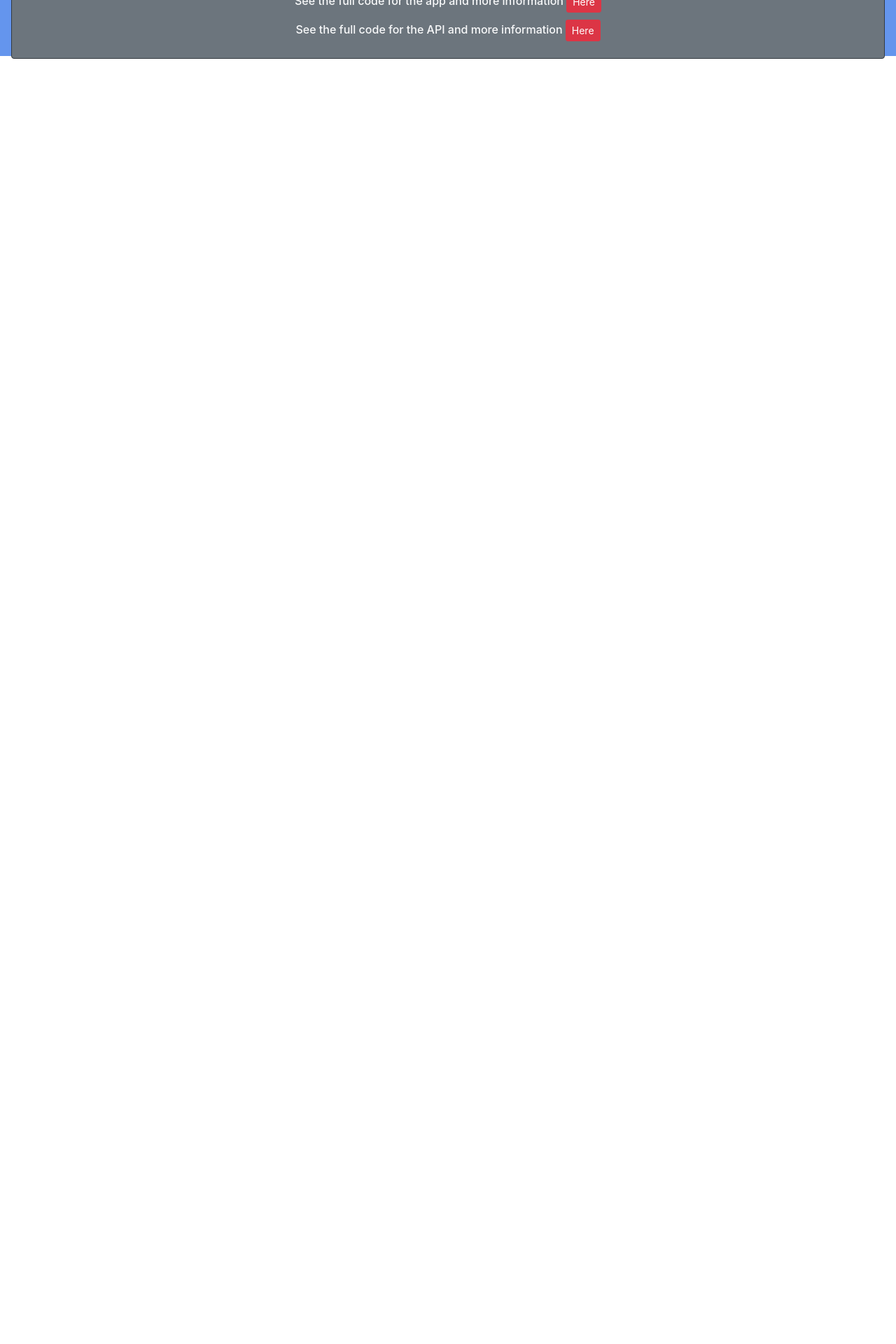
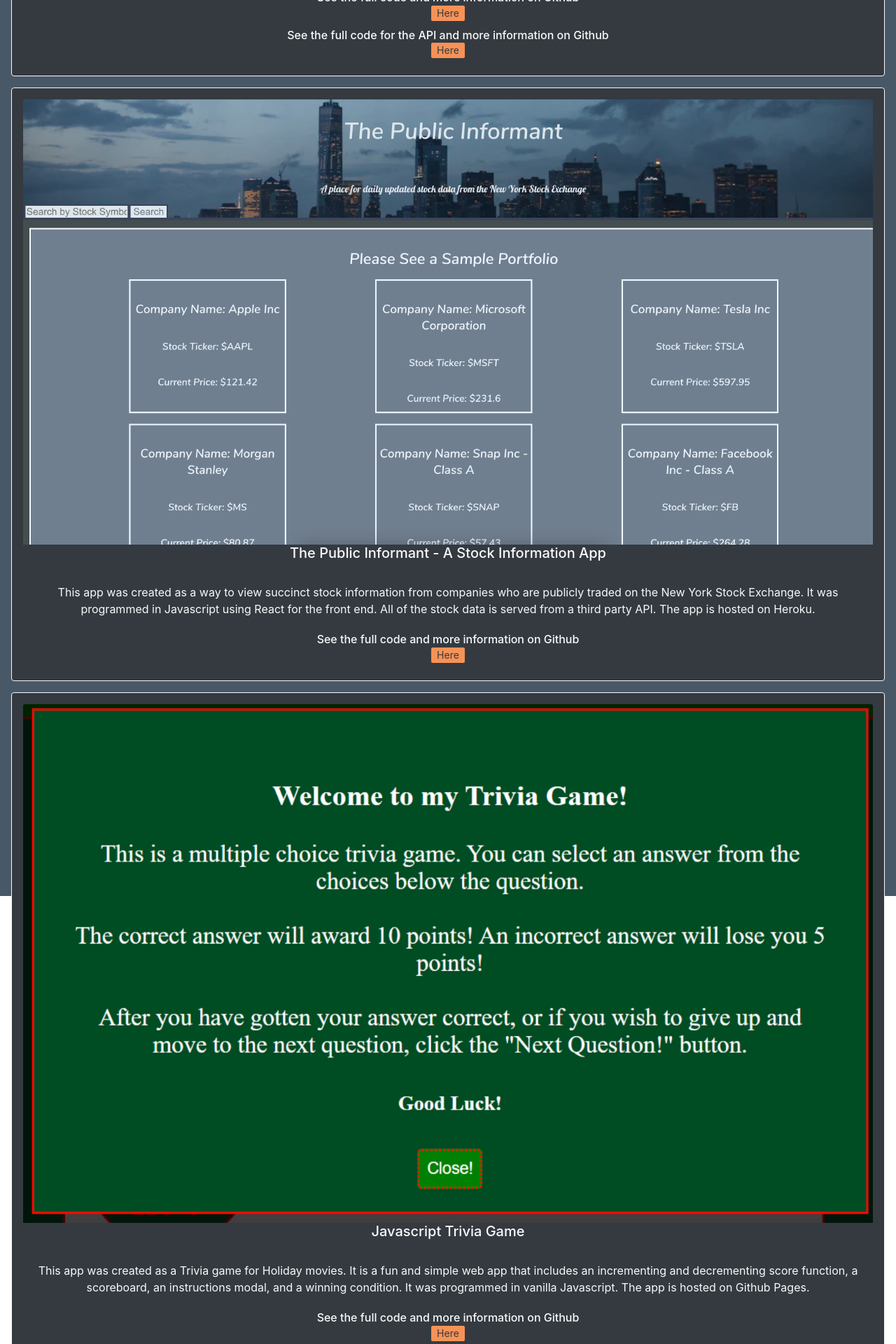
Before and after one commit to KWard94/Keenan-Ward-Portfolio, a React (Create React App) app: page /projects in a window 1280 px wide. Shown: the part 880-2800 px from the top of the page at 70% size. Before the commit the page ends 964 px from the top, so only its background shows below. Built offline with nearby package versions, Linux system fonts and the light colour scheme; the HTML template or start-up script is replaced by a standard one.

Commit message:
css variables, changed basic css, content edit

```diff
--- a/src/App.css
+++ b/src/App.css
@@ -1,13 +1,21 @@
+:root {
+  --main-bg: #0d315a;
+  --back-bg: #6096ba;
+  --text: #e7ecef;
+  --neutral: #495867;
+  --accent: #f79256;
+}
+
 .App {
   text-align: center;
 }
 
 /* ****** Below this comment is the landing page css****** */
 .landing {
-  background-color: rgb(51, 62, 73);
+  background-color: var(--neutral);
   display: flex;
   flex-direction: column;
-  height: 47rem;
+  height: 51rem;
   padding-bottom: 4rem;
   font-size: 18px;
 }
@@ -25,9 +33,11 @@
   flex-direction: column;
   justify-content: center;
   align-items: center;
-  background-color: rgba(226, 226, 226, 0.5);
+  height: 60rem;
+  background-color: var(--main-bg);
   margin: 1rem;
   margin-top: 3rem;
+  color: var(--text);
 }
 
 #intro-link {
@@ -35,7 +45,7 @@
   padding: 1rem;
   font-weight: 700;
   font-size: 30px;
-  color: aliceblue;
+  color: var(--accent);
 }
 
 #name {
@@ -45,7 +55,8 @@
 
 /* ****** Below this comment in the header and nav css ****** */
 .header {
-  background-color: cadetblue;
+  background-color: var(--main-bg);
+  color: var(--text);
   width: 100%;
   height: 15rem;
   display: flex;
@@ -57,7 +68,7 @@
 }
 
 .navigation {
-  background-color: chartreuse;
+  /* background-color: var(--neutral); */
   display: flex;
   justify-content: space-evenly;
   align-self: flex-end;
@@ -67,9 +78,9 @@
 }
 
 #link {
-  /* color: red; */
   text-decoration: none;
   padding: 0.5rem;
+  color: var(--accent);
 }
 
 /* ****** Above this comment in the header and nav css ****** */
@@ -77,7 +88,8 @@
 /* ****** Below this comment in the homepage css ****** */
 
 .homepage {
-  background-color: tan;
+  background-color: var(--neutral);
+  color: var(--text);
   height: 52.5rem;
   display: flex;
   flex-direction: column;
@@ -101,8 +113,9 @@
 /* ****** Below this comment in the about css ****** */
 
 .about {
-  background-color: burlywood;
-  height: 58rem;
+  background-color: var(--neutral);
+  color: var(--text);
+  height: 85rem;
   padding-top: 15rem;
 }
 
@@ -114,9 +127,10 @@
 /* ****** Below this comment in the contact css ****** */
 
 .contact {
-  background-color: chocolate;
+  background-color: var(--neutral);
+  color: var(--text);
   padding-top: 15rem;
-  height: 36rem;
+  height: 52rem;
   display: flex;
   flex-direction: column;
   justify-content: center;
@@ -158,8 +172,9 @@
 
 .resume {
   padding-top: 15rem;
-  height: 36rem;
-  background-color: cornflowerblue;
+  height: 53rem;
+  background-color: var(--neutral);
+  color: var(--text);
 }
 
 #resume-img {
@@ -171,16 +186,26 @@
 
 .projects {
   padding-top: 15rem;
-  background-color: cornflowerblue;
-  height: 60rem;
+  background-color: var(--neutral);
+  color: var(--text);
+  height: 135rem;
 }
 
 .project-card {
   padding: 1rem;
   margin: 1rem;
-  /* border: black 5px solid; */
 }
 
 #project-button {
   padding: 0.5rem;
+  display: flex;
+  flex-direction: column;
+  align-items: center;
 }
+
+#link-button {
+  background-color: var(--accent);
+  height: 1.5rem;
+  display: flex;
+  align-items: center;
+}
--- a/src/Components/Projects.jsx
+++ b/src/Components/Projects.jsx
@@ -3,13 +3,15 @@ import Card from "react-bootstrap/Card";
 import Button from "react-bootstrap/Button";
 import Header from "./Header";
 import gifter from "../images/gifter homepage.png";
+import publicInformant from "../images/pub informant homepage.png";
+import trivia from "../images/trivia modal.png";
 
 export default function Projects() {
   return (
     <div className="projects">
       <Header />
-      <h1>Please find a collection of my projects below:</h1>
-      <Card className="project-card" border="dark" bg="secondary" text="light">
+      <h1>Professional Projects:</h1>
+      <Card className="project-card" border="light" bg="dark" text="light">
         <Card.Img
           variant="top"
           alt="Gift Suggestion App Homepage"
@@ -17,31 +19,83 @@ export default function Projects() {
         />
         <Card.Title>Gifter - The Gift Suggestion App</Card.Title>
         <Card.Body>
-          This full stack app was created as a way to suggest gifts for someone
+          This Full Stack app was created as a way to suggest gifts for someone
           in your life. It was programmed in Javascript using React for the
           front end and Express and MongoDB for the back end. The app is hosted
-          by Heroku for both the server and the client side view.
+          on Heroku for both the server and the client side view.
         </Card.Body>
         <Card.Subtitle id="project-button">
-          See the full code for the app and more information{" "}
+          See the full code and more information on Github{" "}
           <a
             href="https://github.com/KWard94/gifter"
             rel="noreferrer"
             target="_blank"
           >
-            <Button variant="danger" size="sm">
+            <Button variant="outline-dark" size="sm" id="link-button">
               Here
             </Button>
           </a>
         </Card.Subtitle>
         <Card.Subtitle id="project-button">
-          See the full code for the API and more information{" "}
+          See the full code for the API and more information on Github{" "}
           <a
             href="https://github.com/KWard94/gifter_api"
             rel="noreferrer"
             target="_blank"
           >
-            <Button variant="danger" size="sm">
+            <Button variant="outline-dark" size="sm" id="link-button">
+              Here
+            </Button>
+          </a>
+        </Card.Subtitle>
+      </Card>
+
+      <Card className="project-card" border="light" bg="dark" text="light">
+        <Card.Img
+          variant="top"
+          alt="Stock App Homepage"
+          src={publicInformant}
+        />
+        <Card.Title>The Public Informant - A Stock Information App</Card.Title>
+        <Card.Body>
+          This app was created as a way to view succinct stock information from
+          companies who are publicly traded on the New York Stock Exchange. It
+          was programmed in Javascript using React for the front end. All of the
+          stock data is served from a third party API. The app is hosted on
+          Heroku.
+        </Card.Body>
+        <Card.Subtitle id="project-button">
+          See the full code and more information on Github{" "}
+          <a
+            href="https://github.com/KWard94/Stock-Data-Display-App"
+            rel="noreferrer"
+            target="_blank"
+          >
+            <Button variant="outline-dark" size="sm" id="link-button">
+              Here
+            </Button>
+          </a>
+        </Card.Subtitle>
+      </Card>
+
+      <Card className="project-card" border="light" bg="dark" text="light">
+        <Card.Img variant="top" alt="Stock App Homepage" src={trivia} />
+        <Card.Title>Javascript Trivia Game</Card.Title>
+        <Card.Body>
+          This app was created as a Trivia game for Holiday movies. It is a fun
+          and simple web app that includes an incrementing and decrementing
+          score function, a scoreboard, an instructions modal, and a winning
+          condition. It was programmed in vanilla Javascript. The app is hosted
+          on Github Pages.
+        </Card.Body>
+        <Card.Subtitle id="project-button">
+          See the full code and more information on Github{" "}
+          <a
+            href="https://github.com/KWard94/Trivia-Game"
+            rel="noreferrer"
+            target="_blank"
+          >
+            <Button variant="outline-dark" size="sm" id="link-button">
               Here
             </Button>
           </a>
```
